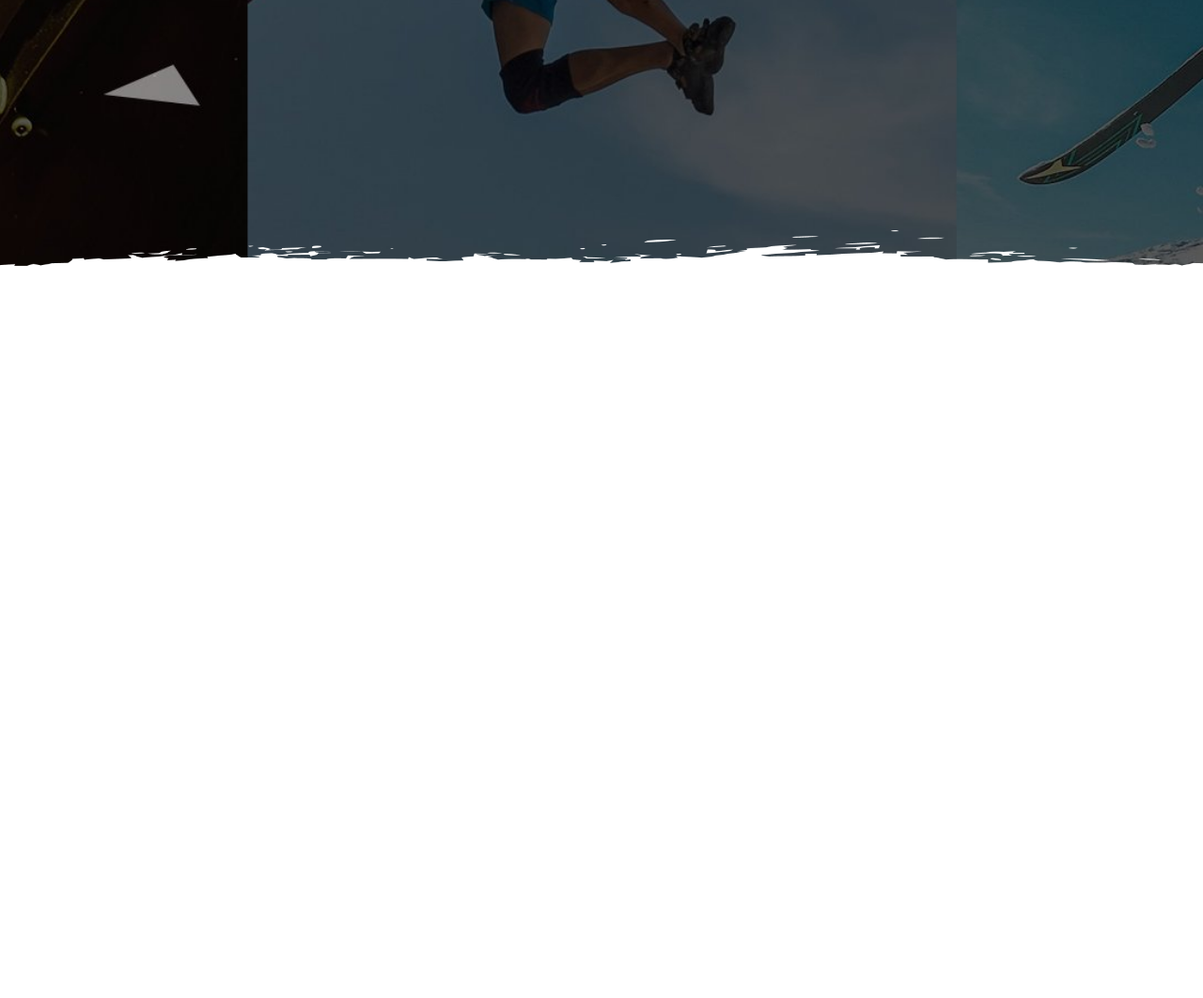
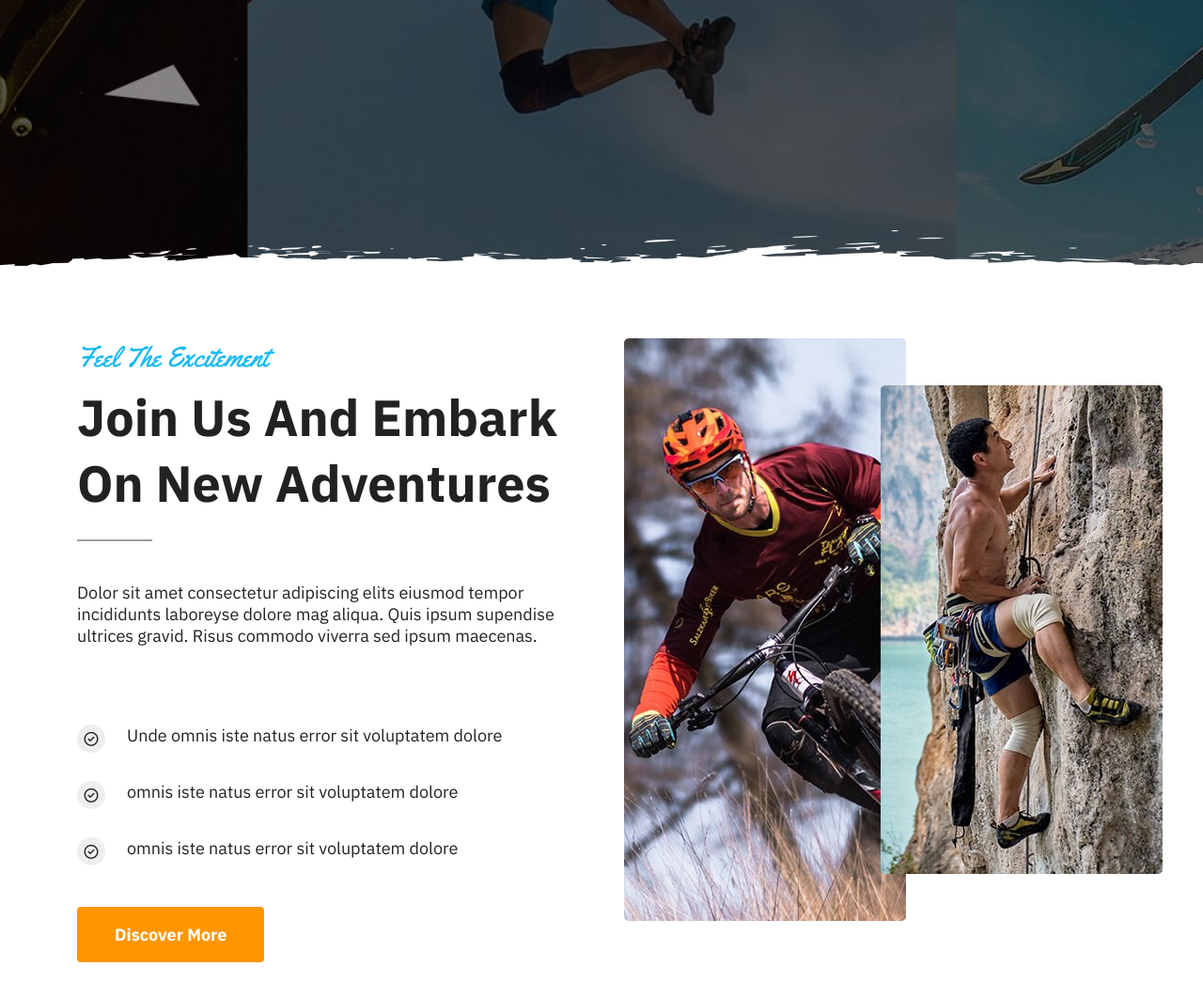
Before and after one commit to shakhawat-coder/adventure_sport, a plain HTML site: page index.html in a window 1280 px wide. Shown: the part 596-1658 px from the top of the page at 94% size. Before the commit the page ends 884 px from the top, so only its background shows below. Drawn offline with nearby package versions, Linux system fonts and the light colour scheme.

Commit message:
join section design

```diff
--- a/css/style.css
+++ b/css/style.css
@@ -1,4 +1,7 @@
 @import url('https://fonts.googleapis.com/css2?family=IBM+Plex+Sans:wght@300;400;500;600;700&family=Yellowtail&display=swap');
+:root{
+    --transition: all linear .3s;
+}
 *{
     padding: 0;
     margin: 0;
@@ -12,7 +15,7 @@ ul,ol{
     list-style-type: none;
 }
 .common_btn{
-    padding: 18px 51px;
+
     background: #000;
     border-radius: 4px;
     background: #FF9600;
@@ -55,8 +58,14 @@ ul,ol{
     font-style: normal;
     font-weight: 700;
     line-height: normal;
+    transition: var(--transition) ;
 }
-
+.nav-item .nav-link:hover{
+    color: #FF9600;
+}
+.nav_btn{
+    padding: 18px 51px;
+}
 /* =============Banner section============ */
 #banner{
     position: relative;
@@ -96,6 +105,88 @@ ul,ol{
     width: 100%;
 
 }
+/* ===================join section================ */
+#join{
+    padding: 72px 0 85px;
+}
+.join_content h6{
+    color: #14B9F1;
+    font-family: Yellowtail;
+    font-size: 30px;
+    font-style: normal;
+    font-weight: 400;
+    line-height: normal;
+}
+.join_content h2{
+    position: relative;
+    color: #222;
+    font-size: 54px;
+    font-style: normal;
+    font-weight: 700;
+    line-height: normal;
+}
+.join_content h2::after{
+    position: absolute;
+    content: "";
+    bottom: -27px;
+    left: 0;
+    width: 80px;
+    height: 2px;
+    background: #A0A0A0;
+}
+.join_content p{
+    padding: 62px 0 43px;
+    margin: 0;
+}
+#join ul{
+    padding: 40px 0 14px;
+    margin-bottom: 0;
+}
+#join ul li{
+    color: #222;
+    font-size: 18px;
+    font-style: normal;
+    font-weight: 400;
+    line-height: normal;
+    display: flex;
+    padding-bottom: 30px;
+    margin: 0;
+    column-gap: 23px;
+}
+#join ul li i{
+    height: 30px;
+    width: 30px;
+    border-radius: 50%;
+    background: #EEEEEE;
+    display: flex;
+    align-items: center;
+    justify-content: center;
+    font-size: 15px;
+}
 
+.join_img1{
+    width: 300px;
+    height: 620px;
+    overflow: hidden;
+}
+.join_img1 img{
+    width: 100%;
+    height: 100%;
+    object-fit: cover;
+}
+.join_img2{
+    width: 300px;
+    height: 520px;
+    overflow: hidden;
+}
+.join_img2 img{
+    width: 100%;
+    height: 100%;
+    object-fit: cover;
+}
+.join_btn{
+    padding: 18px 40px;
+}
+/* font-family: 'Yellowtail', cursive; */
 
 /*  */
--- a/index.html
+++ b/index.html
@@ -4,7 +4,7 @@
 <head>
   <meta charset="utf-8" />
   <meta name="viewport" content="width=device-width, initial-scale=1" />
-  <title>Bootstrap demo</title>
+  <title>Adventure Sports</title>
   <link href="https://cdn.jsdelivr.net/npm/bootstrap@5.3.1/dist/css/bootstrap.min.css" rel="stylesheet"
     integrity="sha384-4bw+/aepP/YC94hEpVNVgiZdgIC5+VKNBQNGCHeKRQN+PtmoHDEXuppvnDJzQIu9" crossorigin="anonymous" />
   <link rel="stylesheet" href="https://cdnjs.cloudflare.com/ajax/libs/font-awesome/6.4.2/css/all.min.css"
@@ -76,7 +76,51 @@
 
   </section>
 
-
+  <!-- ===================Join section========== -->
+  <section id="join">
+    <div class="container">
+      <div class="row">
+        <div class="col-lg-6">
+          <div class="join_content">
+            <h6>Feel The Excitement</h6>
+            <h2>Join Us And Embark On New Adventures</h2>
+            <p class="common_p">
+              Dolor sit amet consectetur adipiscing elits eiusmod tempor
+              incididunts laboreyse dolore mag aliqua. Quis ipsum supendise
+              ultrices gravid. Risus commodo viverra sed ipsum maecenas.
+            </p>
+          </div>
+          <ul class="px-0 my-0">
+            <li><span><i class="fa-regular fa-circle-check"></i></span>Unde omnis iste natus error sit voluptatem dolore
+            </li>
+            <li><span><i class="fa-regular fa-circle-check"></i></span> omnis iste natus error sit voluptatem dolore
+            </li>
+            <li><span><i class="fa-regular fa-circle-check"></i></span> omnis iste natus error sit voluptatem dolore
+            </li>
+          </ul>
+          <a class="common_btn join_btn d-inline-block">Discover More</a>
+        </div>
+        <div class="col-lg-6">
+          <div class="join_img row mx-0 align-items-center">
+            <div class="col-lg-6">
+              <div class="join_img1" |>
+                <picture>
+                  <img src="./images/join2.png" alt="" />
+                </picture>
+              </div>
+            </div>
+            <div class="col-lg-6">
+              <div class="join_img2" |>
+                <picture>
+                  <img src="./images/join1.png" alt="" />
+                </picture>
+              </div>
+            </div>
+          </div>
+        </div>
+      </div>
+    </div>
+  </section>
 
   <script src="https://cdn.jsdelivr.net/npm/bootstrap@5.3.1/dist/js/bootstrap.bundle.min.js"
     integrity="sha384-HwwvtgBNo3bZJJLYd8oVXjrBZt8cqVSpeBNS5n7C8IVInixGAoxmnlMuBnhbgrkm"
```
